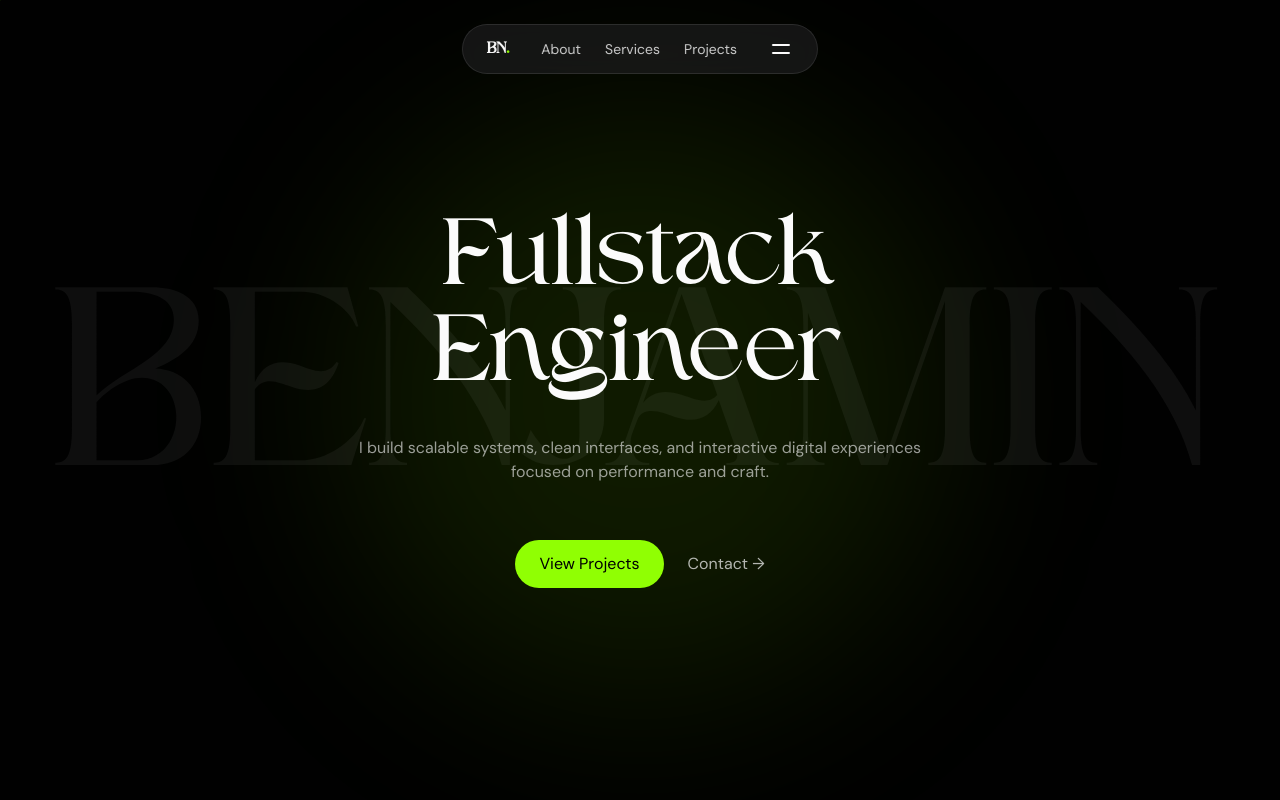
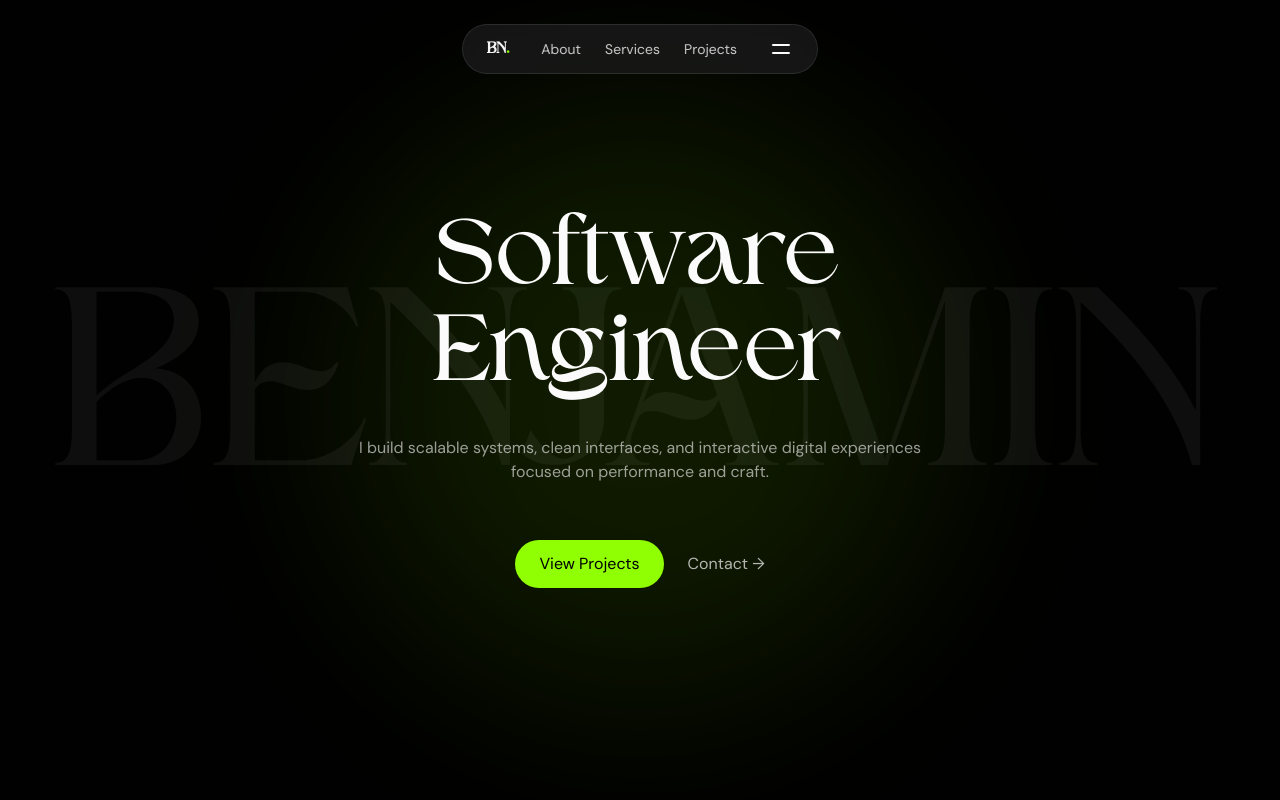
Before and after one commit to benjaminnkem/new-portfolio, a Next.js app: page / in a window 1280 px wide. Shown: the top 800 px of the page. Built offline with nearby package versions, Linux system fonts and the light colour scheme.

Commit message:
update: title shift

```diff
--- a/app/layout.tsx
+++ b/app/layout.tsx
@@ -5,7 +5,7 @@ import Providers from "@/lib/providers";
 
 export const metadata: Metadata = {
   title: "Benjamin Nkem (Tochison)",
-  description: "Hi, I'm Benjamin Nkem (Tochison), a Fullstack Web Developer with 5 years of experience",
+  description: "Hi, I'm Benjamin Nkem (Tochison), a Software Engineer with 5 years of experience",
 };
 
 export default function RootLayout({
--- a/components/UI/Home/about.tsx
+++ b/components/UI/Home/about.tsx
@@ -82,7 +82,7 @@ const AboutMe = () => {
           </h2>
 
           <p ref={textRef} className="text-cWhite/60 leading-relaxed">
-            I'm Benjamin Nkem (also known as Tochison), a fullstack engineer
+            I'm Benjamin Nkem (also known as Tochison), a software engineer
             focused on building fast, scalable, and visually refined digital
             experiences. I care about both engineering depth and interface
             clarity, making sure every product feels intentional, smooth, and
--- a/components/UI/Home/hero.tsx
+++ b/components/UI/Home/hero.tsx
@@ -141,7 +141,7 @@ const Hero = () => {
           ref={titleRef}
           className={`${higuen.className} text-5xl md:text-7xl lg:text-8xl leading-[0.9]`}
         >
-          Fullstack <br /> Engineer
+          Software <br /> Engineer
         </h2>
 
         <p ref={subRef} className="text-cWhite/60 max-w-xl mx-auto">
--- a/components/UI/Home/projects.tsx
+++ b/components/UI/Home/projects.tsx
@@ -519,7 +519,7 @@ const Projects = () => {
           </h3>
 
           <p className="text-cWhite/60 max-w-lg mx-auto text-base md:text-lg leading-relaxed">
-            Have an exciting project in mind or looking to hire a full-stack
+            Have an exciting project in mind or looking to hire a software
             engineer? Let's build something exceptional together.
           </p>
         </div>
```
